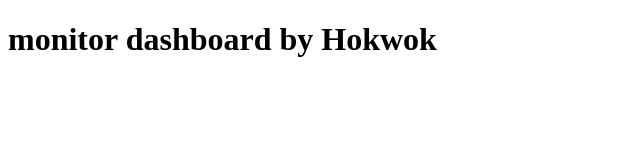
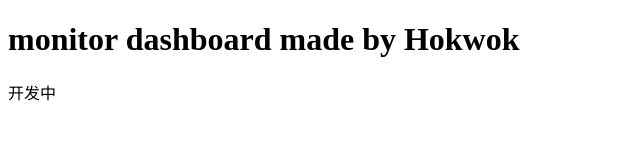
Before and after one commit to Hokwok/Abbi, a plain HTML site: page index.html in a window 1280 px wide. Shown: the whole page, without its empty margins (0-640 px from the left). Drawn offline with Linux system fonts and the light colour scheme.

Commit message:
first commit

```diff
--- a/index.html
+++ b/index.html
@@ -7,6 +7,7 @@
   <title>ecm_monitor</title>
 </head>
 <body>
-  <h1>monitor dashboard by Hokwok</h1>
+  <h1>monitor dashboard made by Hokwok</h1>
+  <div>开发中</div>
 </body>
 </html>
```
